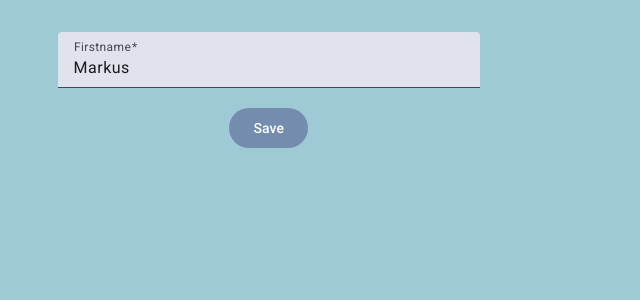
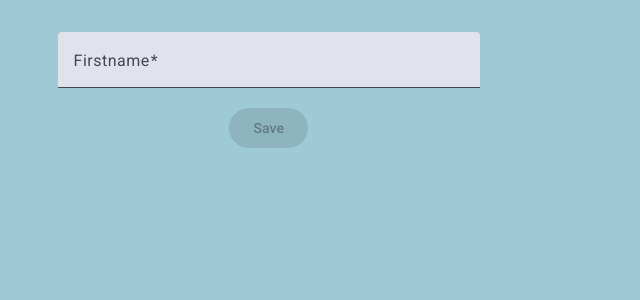
Before and after one commit to EderlMarkus/JS_ANGULAR_Signal_Forms, an Angular app: page / in a window 1280 px wide. Shown: the top 300 px of the page, without its empty margins (0-640 px from the left). Built offline with nearby package versions, Linux system fonts and the light colour scheme.

Commit message:
added provideSignalFormsConfig

```diff
--- a/src/app/app.config.ts
+++ b/src/app/app.config.ts
@@ -1,6 +1,7 @@
 import { ApplicationConfig, provideBrowserGlobalErrorListeners } from '@angular/core';
 import { provideRouter } from '@angular/router';
 import { App } from './app';
+import { provideSignalFormsConfig } from '@angular/forms/signals';
 
 
 const routes = [
@@ -12,6 +13,11 @@ const routes = [
 export const appConfig: ApplicationConfig = {
   providers: [
     provideBrowserGlobalErrorListeners(),
-    provideRouter(routes)
+    provideRouter(routes),
+    provideSignalFormsConfig({
+      classes: {
+        'is-invalid': field => field.state().invalid() && field.state().touched()
+      }
+    })
   ]
 };
--- a/src/app/app.html
+++ b/src/app/app.html
@@ -1,4 +1,5 @@
 <form>
+  <div></div>
   <mat-form-field>
     <mat-label>Firstname</mat-label>
     <input matInput id="firstName" class="form-control" [formField]="userForm.firstName" />
--- a/src/app/app.scss
+++ b/src/app/app.scss
@@ -16,3 +16,23 @@ form {
 button {
     max-width: 10vw;
 }
+
+::ng-deep .mat-mdc-text-field-wrapper.mdc-text-field.mdc-text-field--filled:has(.is-invalid) {
+    box-shadow: 0 2px 10px rgba(243, 7, 7, 0.555);
+    animation: pulsate 1s ease-out infinite;
+
+}
+
+@-webkit-keyframes pulsate {
+    0% {
+        box-shadow: 0 0 0 black;
+    }
+
+    50% {
+        box-shadow: 0 2px 10px rgba(243, 7, 7, 0.555);
+    }
+
+    100% {
+        box-shadow: 0 0 0 black;
+    }
+}
--- a/src/app/app.ts
+++ b/src/app/app.ts
@@ -14,7 +14,7 @@ import { MatFormFieldModule } from '@angular/material/form-field';
 export class App {
 
   protected readonly userSig = signal<User>({
-    "firstName": "Markus",
+    "firstName": "",
     "lastName": "",
     "age": 0,
     "email": "",
@@ -26,14 +26,7 @@ export class App {
   protected readonly userForm = form(this.userSig, (path) => {
     required(path.firstName, { message: "Firstname is required." }),
       minLength(path.firstName, 3, { message: "Firstname must have at least 3 Characters." }),
-      maxLength(path.firstName, 30, { message: "Firstname must not have more than 30 Characters." }),
-
-      //This is now possible using the provideSignalFormsConfig() function in your application configuration
-      provideSignalFormsConfig({
-        classes: {
-          'is-invalid': field => field.state().invalid() && field.state().touched()
-        }
-      })
+      maxLength(path.firstName, 30, { message: "Firstname must not have more than 30 Characters." })
   });
 
   protected saveProposal() {
```
